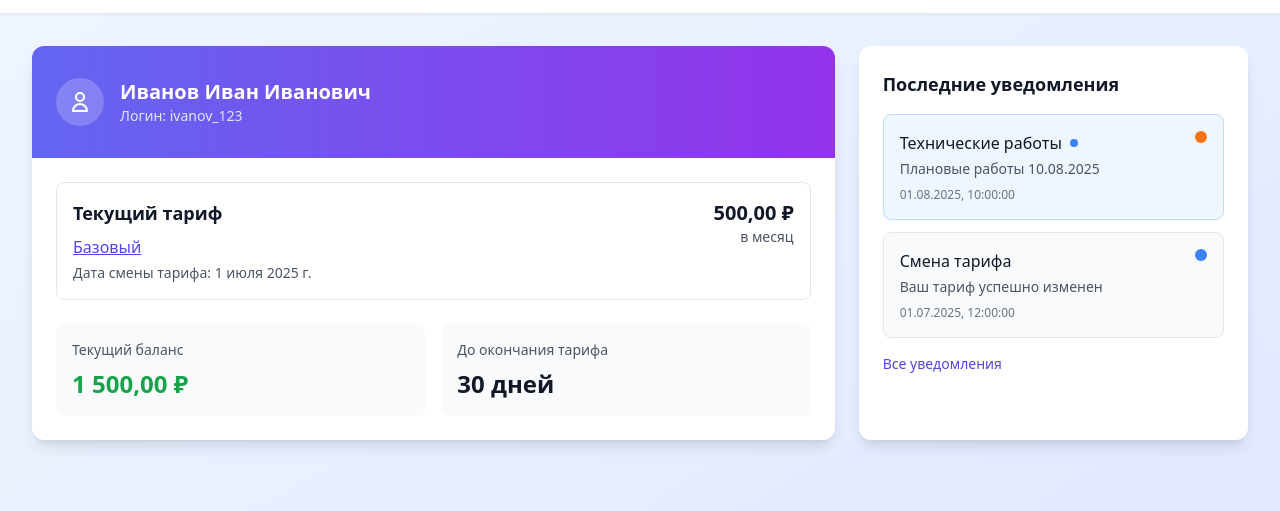
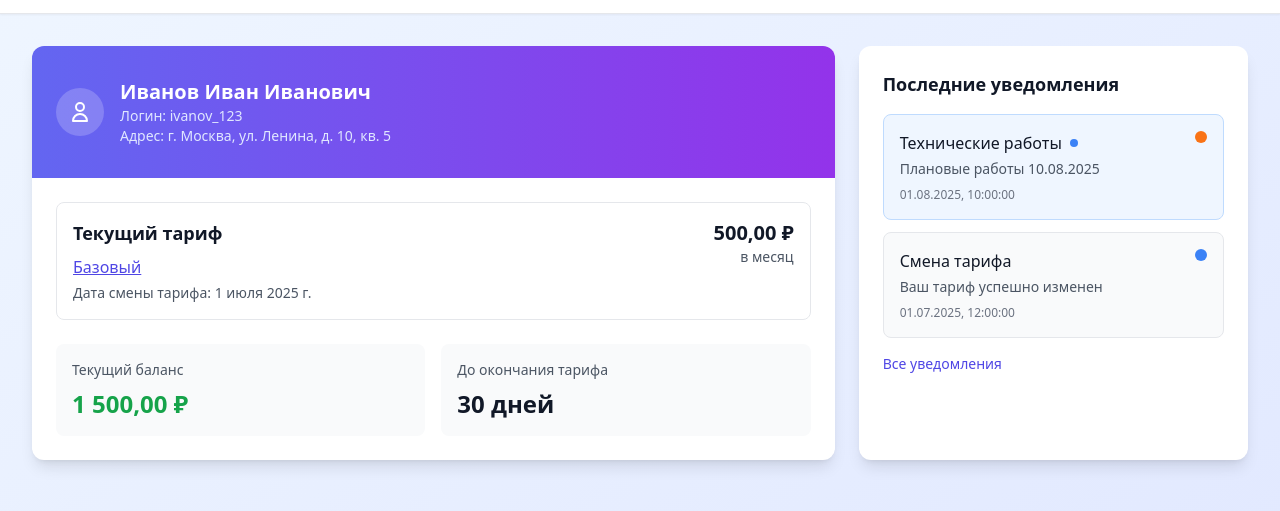
Before and after one commit to npuz89/spicab_html, a plain HTML site: page index.html in a window 1280 px wide. Shown: the part 59-570 px from the top of the page. Drawn offline with nearby package versions, Linux system fonts and the light colour scheme.

Commit message:
Add files via upload

```diff
--- a/index.html
+++ b/index.html
@@ -75,6 +75,7 @@
                             <div class="text-white">
                                 <h2 id="user-name" class="text-lg md:text-xl font-bold"></h2>
                                 <p id="user-login" class="text-indigo-100 text-sm"></p>
+                                <p id="user-address" class="text-indigo-100 text-sm"></p>
                             </div>
                         </div>
                     </div>
--- a/script.js
+++ b/script.js
@@ -6,6 +6,7 @@ const subscriberData = {
         last_name: 'Иванов',
         middle_name: 'Иванович',
         login: 'ivanov_123',
+        address: 'г. Москва, ул. Ленина, д. 10, кв. 5',
         balance: 1500,
         tariff_id: 1,
         tariff_change_date: '2025-07-01T00:00:00Z'
@@ -108,6 +109,7 @@ function loadData() {
         // Populate subscriber data
         document.getElementById('user-name').textContent = `${subscriberData.subscriber.last_name} ${subscriberData.subscriber.first_name} ${subscriberData.subscriber.middle_name}`;
         document.getElementById('user-login').textContent = `Логин: ${subscriberData.subscriber.login}`;
+        document.getElementById('user-address').textContent = `Адрес: ${subscriberData.subscriber.address}`;
         document.getElementById('tariff-name').textContent = subscriberData.tariff.name;
         document.getElementById('tariff-price').textContent = formatCurrency(subscriberData.tariff.price);
         document.getElementById('tariff-change-date').textContent = `Дата смены тарифа: ${formatDate(subscriberData.subscriber.tariff_change_date)}`;
--- a/styles.css
+++ b/styles.css
@@ -86,8 +86,8 @@
 }
 
 #nav-menu{
-        padding-top: 6px;
-    }
+    padding-top: 6px;
+}
 
 /* Responsive design enhancements */
 @media (max-width: 800px) {
```
